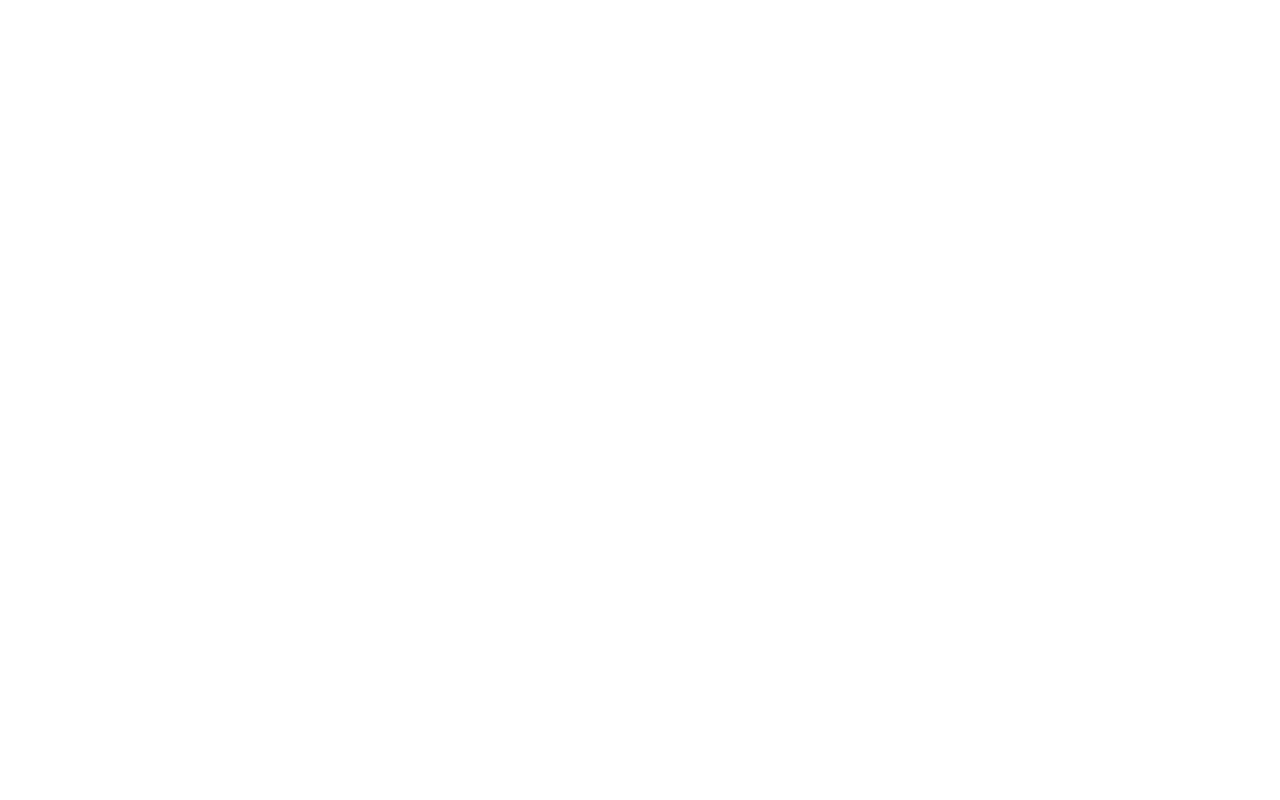
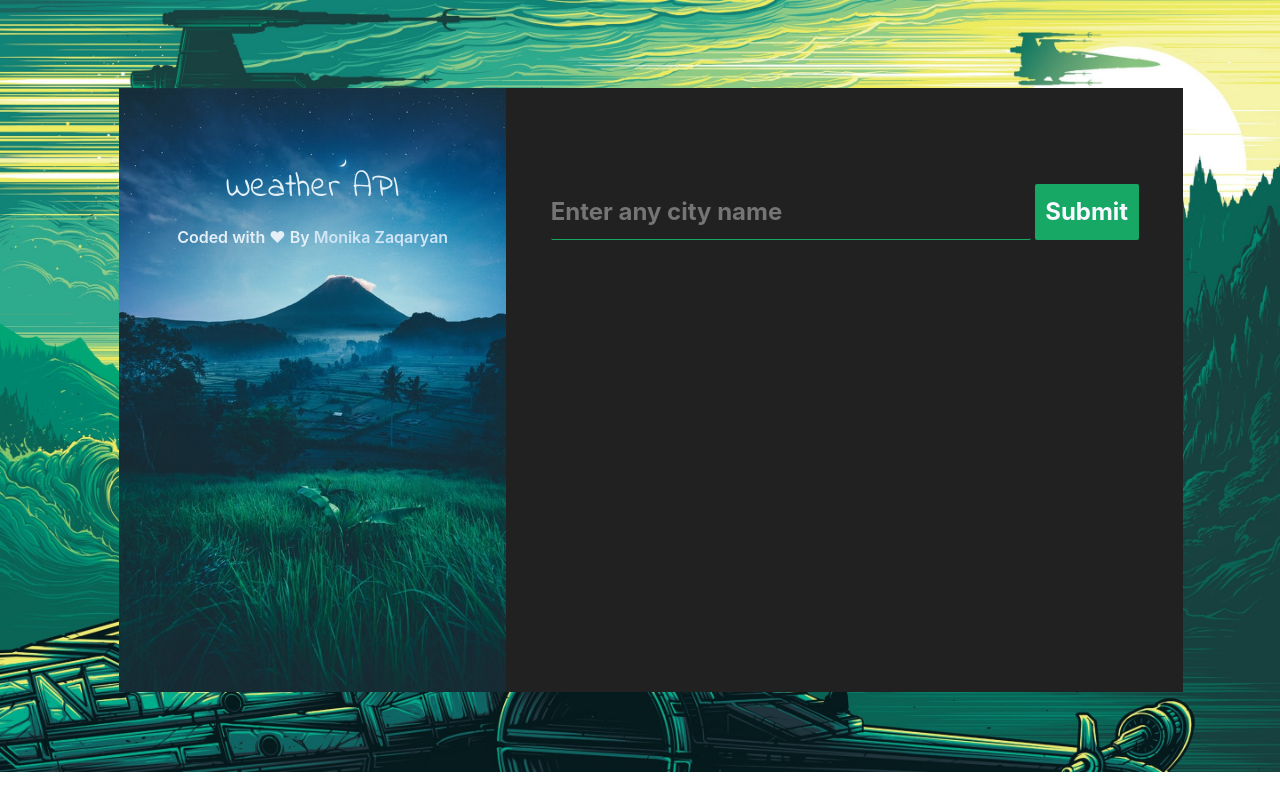
Before and after one commit to dianna-paronyan/wheather, a plain HTML site: page Monika/index.html in a window 1280 px wide. Drawn offline with nearby package versions, Linux system fonts and the light colour scheme.

Commit message:
Final changes

```diff
--- a/Monika/index.html
+++ b/Monika/index.html
@@ -2,11 +2,43 @@
 <html lang="en">
 <head>
     <meta charset="UTF-8">
-    <meta http-equiv="X-UA-Compatible" content="IE=edge">
     <meta name="viewport" content="width=device-width, initial-scale=1.0">
-    <title>Whet</title>
+    <title>Weather app</title>
+    <link href="https://fonts.googleapis.com/css2?family=Indie+Flower&display=swap" rel="stylesheet">
+    <link rel="stylesheet" href="./style.css">
+    <link rel="stylesheet" href="https://stackpath.bootstrapcdn.com/bootstrap/4.5.2/css/bootstrap.min.css" integrity="sha384-JcKb8q3iqJ61gNV9KGb8thSsNjpSL0n8PARn9HuZOnIxN0hoP+VmmDGMN5t9UJ0Z" crossorigin="anonymous">
 </head>
 <body>
+    <div class="container-fluid">
+        <div class="row offset-sm-1">
+            <!-- Header part -->
+            <section class="header col-md-4 col-sm-10 ">
+                <h1> Weather API</h1>
+                <p>Coded with ❤ By <a href="https://github.com/monika4445" target="_blank">Monika Zaqaryan</a></p>
+            </section>
 
+            <section class="main col-md-7 col-sm-10  ">
+            <!-- input section -->
+            <section class="inputs">
+                <input type="text" placeholder="Enter any city name" id="cityinput">
+                <input type="submit" value="Submit" id="add">
+            </section>
+
+            <!-- Display section -->
+            <section class="display">
+                <div class="wrapper">
+                    <h2 id="cityoutput"></h2>
+                    <p id="description"></p>
+                    <p id="temp"></p>
+                    <p id="wind"></p>
+                    <p id="visibility"></p>
+                    <p id="humidity"></p>
+                </div>
+            </section>
+            </section>
+        </div>
+    </div>
+
+    <script type="text/javascript" src="./main.js"></script>
 </body>
 </html>
--- a/Monika/main.js
+++ b/Monika/main.js
@@ -0,0 +1,43 @@
+//selector variables
+const inputval = document.querySelector('#cityinput')
+const btn = document.querySelector('#add')
+const city = document.querySelector('#cityoutput')
+const descrip = document.querySelector('#description')
+const temp = document.querySelector('#temp')
+const wind = document.querySelector('#wind')
+const visibility = document.querySelector('#visibility')
+const humidity = document.querySelector('#humidity')
+
+// Get your own free OWM API key at https://www.openweathermap.org/appid - please do not re-use mine!
+const apik = "bb6942628ddb97c02e8c3149c8091cb2";
+
+//convert kelvin to celcious
+function convertion(val){
+    return (val - 273).toFixed(2)
+}
+
+//fetch
+    btn.addEventListener('click', function(){
+        fetch(`https://api.openweathermap.org/data/2.5/weather?q=${inputval.value}&appid=${apik}`)
+        .then(res => res.json())
+        // .then(data => console.log(data))
+        .then(data => {
+            const nameval = data['name']
+            const descrip = data['weather']['0']['description']
+            const tempature = data['main']['temp']
+            const wndSpd = data['wind']['speed']
+
+            const visibilityVal = data['visibility']
+            const humidityVal = data['main']['humidity']
+
+            city.innerHTML=`City: ${nameval}`;
+            temp.innerHTML = `Temperature: ${ convertion(tempature)}°C`;
+            description.innerHTML = `Conditions: ${descrip}`;
+            wind.innerHTML = `Wind Speed: ${wndSpd} m/s W`;
+
+            visibility.innerHTML = `Visibility: ${(visibilityVal/1000).toFixed(1)} km`;
+            humidity.innerHTML = `Humidity: ${humidityVal}%`;
+
+        })
+        .catch(err => alert('You entered wrong city name'));
+    })
--- a/Monika/style.css
+++ b/Monika/style.css
@@ -0,0 +1,106 @@
+* {
+    margin: 0;
+    padding: 0;
+    box-sizing: border-box;
+}
+
+/* background */
+.container-fluid{
+    background-image: url(./img/bg7.jpg);
+    background-size: cover;
+    height: auto;
+}
+
+.row{
+    padding-top: 5.5rem;
+    padding-bottom: 5rem;
+
+}
+/* header */
+.header {
+    background-image: url(./img/header.jpg);
+    background-size: cover;
+    background-position: relative;
+    color: rgb(12, 11, 6);
+    text-align: center;
+    padding: 5rem;
+}
+
+.header h1 {
+    font-weight: 500;
+    font-size: 34px;
+    font-family: 'Indie Flower', cursive;
+    color: #e4eff7;
+}
+.header p {
+    margin-top: 1rem;
+    font-weight: 600;
+    font-size: 1.5 rem;
+    color: #e4eff7;
+}
+
+a:hover, a:visited, a:link, a:active{
+    text-decoration: none;
+    color: #d0e5f5;
+}
+.main {
+    background-color: #212121;
+}
+
+/* --------------------------------input section */
+.inputs {
+    padding: 6rem 0 2rem 0;
+    text-align: center;
+    display: flex;
+    justify-content: center;
+
+}
+
+.inputs input[type="text"] {
+    height: 3.5rem;
+    width: 30rem;
+    background: #212121;
+    font-weight: bold;
+    font-size: 1.5rem;
+    border: none;
+    background-color: transparent;
+    border-bottom: solid 1px #16a864;
+    color: #16a864;
+    border-radius: 2px;
+    margin-right:4px ;
+
+}
+.inputs input[type="submit"] {
+    height: 3.5rem;
+    width: 6.5rem;
+    background: #16a864;
+    font-weight: bold;
+    color: ghostwhite;
+    font-size: 1.5rem;
+    border: none;
+    border-radius: 2px;
+}
+
+/* display */
+.display {
+    text-align: center;
+    color: #16a864;
+}
+.wrapper {
+    margin: 0 9rem;
+    width: 50%;
+    background-color: #212121;
+    height: 40vh;
+    margin: 50px auto;
+    border-radius: 2px;
+}
+
+.wrapper h2{
+    padding: 5px 0;
+    text-align: center;
+  }
+  .wrapper p{
+    text-align: center;
+    margin:10px 0;
+    font-size:20px;
+  }
```
Also changed, not shown: Monika/img/bg3.jpg (added), Monika/img/bg7.jpg (added), Monika/img/header.jpg (added).
